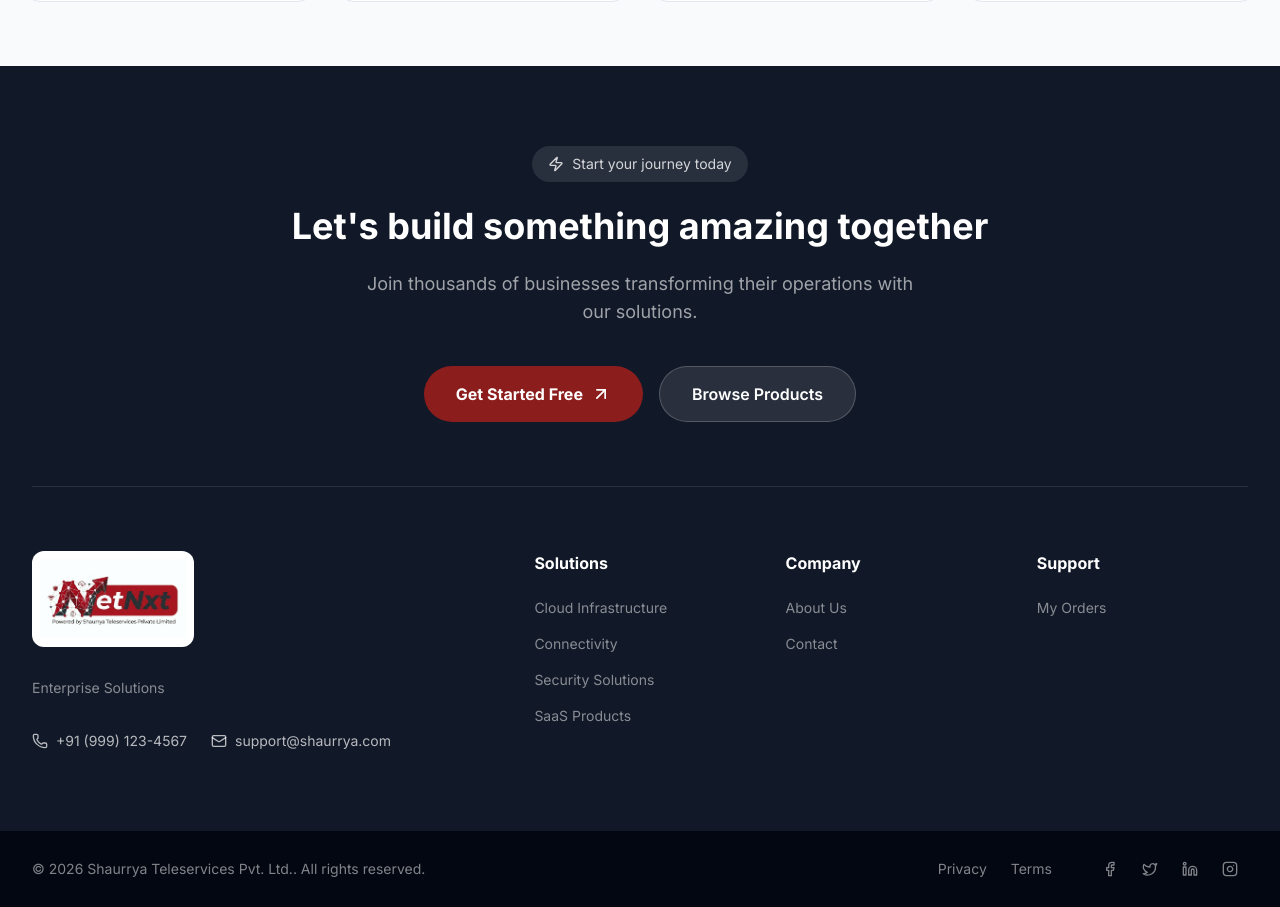
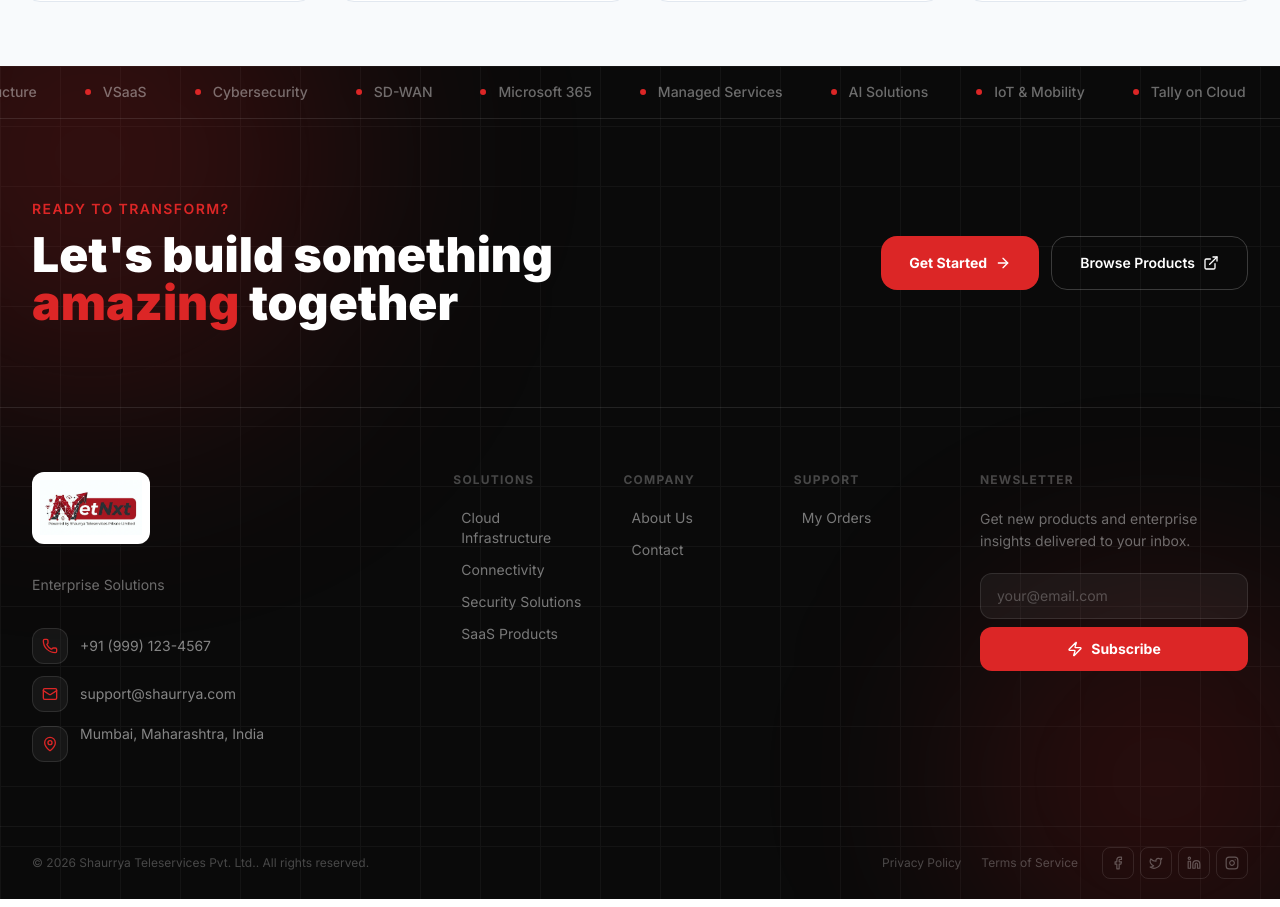
Before and after one commit to Tarushi0106/marketttplace, a Next.js app: page /heropage in a window 1280 px wide. Shown: the part 4057-4964 px from the top of the page. Built offline with nearby package versions, Linux system fonts and the light colour scheme; no server answers; the database is empty.

Commit message:
feat: redesign footer with marquee, CTA banner, grid background and red glow accents
Co-Authored-By: Claude Sonnet 4.6 <noreply@anthropic.com>

```diff
--- a/src/components/storefront/Footer.tsx
+++ b/src/components/storefront/Footer.tsx
@@ -2,20 +2,9 @@
 
 import { useState, useEffect } from "react";
 import Link from "next/link";
-import Image from "next/image";
 import {
-  Facebook,
-  Twitter,
-  Linkedin,
-  Instagram,
-  Mail,
-  Phone,
-  MapPin,
-  ArrowUpRight,
-  Zap,
-  Youtube,
-  Github,
-  LucideIcon,
+  Facebook, Twitter, Linkedin, Instagram, Mail, Phone, MapPin,
+  Zap, Youtube, Github, LucideIcon, ArrowRight, ExternalLink,
 } from "lucide-react";
 import { useSiteSettings } from "@/contexts/SiteSettingsContext";
 
@@ -28,272 +17,252 @@ interface MenuItem {
   isActive: boolean;
 }
 
-interface FooterMenu {
-  title: string;
-  items: MenuItem[];
-}
-
-// Default footer links if no menus configured
 const defaultFooterLinks = {
   solutions: [
-    { label: "Cloud Infrastructure", href: "/categories/cloud-services" },
-    { label: "Connectivity", href: "/categories/connectivity" },
-    { label: "Security Solutions", href: "/categories/security" },
-    { label: "SaaS Products", href: "/categories/saas-products" },
+    { label: "Cloud Infrastructure",  href: "/categories/cloud-services"  },
+    { label: "Connectivity",          href: "/categories/connectivity"     },
+    { label: "Security Solutions",    href: "/categories/security"         },
+    { label: "SaaS Products",         href: "/categories/saas-products"    },
   ],
   company: [
-    { label: "About Us", href: "/about" },
-    { label: "Contact", href: "/contact" },
+    { label: "About Us",  href: "/about"   },
+    { label: "Contact",   href: "/contact" },
   ],
   support: [
     { label: "My Orders", href: "/orders" },
   ],
 };
 
-// Social icon mapping
 const socialIconMap: Record<string, LucideIcon> = {
-  facebook: Facebook,
-  twitter: Twitter,
-  linkedin: Linkedin,
-  instagram: Instagram,
-  youtube: Youtube,
-  github: Github,
+  facebook: Facebook, twitter: Twitter, linkedin: Linkedin,
+  instagram: Instagram, youtube: Youtube, github: Github,
 };
 
 const defaultSocialLinks = [
-  { label: "Facebook", icon: "facebook", href: "#" },
-  { label: "Twitter", icon: "twitter", href: "#" },
-  { label: "LinkedIn", icon: "linkedin", href: "#" },
+  { label: "Facebook",  icon: "facebook",  href: "#" },
+  { label: "Twitter",   icon: "twitter",   href: "#" },
+  { label: "LinkedIn",  icon: "linkedin",  href: "#" },
   { label: "Instagram", icon: "instagram", href: "#" },
+];
+
+const marqueeItems = [
+  "Cloud Infrastructure", "VSaaS", "Cybersecurity", "SD-WAN",
+  "Microsoft 365", "Managed Services", "AI Solutions", "IoT & Mobility",
+  "Tally on Cloud", "Backup & Recovery", "Network Hardware", "Connectivity",
 ];
 
 export function Footer() {
   const settings = useSiteSettings();
   const [solutionsLinks, setSolutionsLinks] = useState<MenuItem[]>([]);
-  const [companyLinks, setCompanyLinks] = useState<MenuItem[]>([]);
-  const [supportLinks, setSupportLinks] = useState<MenuItem[]>([]);
-  const [socialLinks, setSocialLinks] = useState<MenuItem[]>([]);
+  const [companyLinks,   setCompanyLinks]   = useState<MenuItem[]>([]);
+  const [supportLinks,   setSupportLinks]   = useState<MenuItem[]>([]);
+  const [socialLinks,    setSocialLinks]    = useState<MenuItem[]>([]);
+  const [email,          setEmail]          = useState("");
+  const [subscribed,     setSubscribed]     = useState(false);
 
-  // Fetch footer menus
   useEffect(() => {
     async function fetchFooterMenus() {
       try {
-        // Fetch all menus in parallel
-        const [solutionsRes, companyRes, supportRes, socialRes] = await Promise.all([
+        const [s, c, su, so] = await Promise.all([
           fetch("/api/menus?location=footer_solutions").then(r => r.json()).catch(() => null),
           fetch("/api/menus?location=footer_company").then(r => r.json()).catch(() => null),
           fetch("/api/menus?location=footer_support").then(r => r.json()).catch(() => null),
           fetch("/api/menus?location=footer_social").then(r => r.json()).catch(() => null),
         ]);
-
-        // Set solutions links
-        if (solutionsRes?.data?.items?.length > 0) {
-          setSolutionsLinks(solutionsRes.data.items);
-        } else {
+        setSolutionsLinks(s?.data?.items?.length  > 0 ? s.data.items  : defaultFooterLinks.solutions as MenuItem[]);
+        setCompanyLinks(c?.data?.items?.length    > 0 ? c.data.items  : defaultFooterLinks.company   as MenuItem[]);
+        setSupportLinks(su?.data?.items?.length   > 0 ? su.data.items : defaultFooterLinks.support   as MenuItem[]);
+        setSocialLinks(so?.data?.items?.length    > 0 ? so.data.items : defaultSocialLinks            as MenuItem[]);
+      } catch {
         setSolutionsLinks(defaultFooterLinks.solutions as MenuItem[]);
-        }
-
-        // Set company links
-        if (companyRes?.data?.items?.length > 0) {
-          setCompanyLinks(companyRes.data.items);
-        } else {
-          setCompanyLinks(defaultFooterLinks.company as MenuItem[]);
-        }
-
-        // Set support links
-        if (supportRes?.data?.items?.length > 0) {
-          setSupportLinks(supportRes.data.items);
-        } else {
-          setSupportLinks(defaultFooterLinks.support as MenuItem[]);
-        }
-
-        // Set social links
-        if (socialRes?.data?.items?.length > 0) {
-          setSocialLinks(socialRes.data.items);
-        } else {
-          setSocialLinks(defaultSocialLinks as MenuItem[]);
-        }
-      } catch (error) {
-        console.error("Failed to fetch footer menus:", error);
-        // Use defaults on error
-        setSolutionsLinks(defaultFooterLinks.solutions as MenuItem[]);
-        setCompanyLinks(defaultFooterLinks.company as MenuItem[]);
-        setSupportLinks(defaultFooterLinks.support as MenuItem[]);
-        setSocialLinks(defaultSocialLinks as MenuItem[]);
+        setCompanyLinks(defaultFooterLinks.company     as MenuItem[]);
+        setSupportLinks(defaultFooterLinks.support     as MenuItem[]);
+        setSocialLinks(defaultSocialLinks              as MenuItem[]);
       }
     }
-
     fetchFooterMenus();
   }, []);
-
-  const DefaultLogo = () => (
-    <div className="inline-block bg-white rounded-xl p-2">
-      <img
-        src="/image.png"
-        alt="NetNxt – Powered by Shaurrya Teleservices"
-        className="h-20 w-auto object-contain"
-      />
-    </div>
-  );
 
   const address = [settings.city, settings.state, settings.country].filter(Boolean).join(", ") || settings.address;
 
   return (
-    <footer className="relative">
-      {/* Main Footer */}
-      <div className="bg-gray-900">
-        <div className="container mx-auto px-4 md:px-6 lg:px-8 py-20">
-          {/* Top Section - Big CTA */}
-          <div className="text-center mb-16">
-            <div className="inline-flex items-center gap-2 px-4 py-2 bg-white/10 rounded-full text-white/80 text-sm mb-6">
-              <Zap className="h-4 w-4" />
-              <span>Start your journey today</span>
+    <footer className="relative overflow-hidden bg-[#0A0A0A]">
+
+      {/* ── Decorative background ── */}
+      <div className="absolute inset-0 pointer-events-none">
+        {/* Grid lines */}
+        <div className="absolute inset-0 opacity-[0.04]"
+          style={{ backgroundImage: "linear-gradient(#fff 1px,transparent 1px),linear-gradient(90deg,#fff 1px,transparent 1px)", backgroundSize: "60px 60px" }} />
+        {/* Red glow top-left */}
+        <div className="absolute -top-40 -left-40 w-[500px] h-[500px] rounded-full bg-[#DC2626]/20 blur-[120px]" />
+        {/* Red glow bottom-right */}
+        <div className="absolute -bottom-20 -right-20 w-[400px] h-[400px] rounded-full bg-[#DC2626]/15 blur-[100px]" />
       </div>
-            <h2 className="text-3xl md:text-4xl font-bold text-white max-w-3xl mx-auto leading-tight">
-              Let's build something amazing together
+
+      {/* ── Marquee strip ── */}
+      <div className="relative border-b border-white/10 py-4 overflow-hidden">
+        <div className="flex animate-marquee whitespace-nowrap gap-0">
+          {[...marqueeItems, ...marqueeItems].map((item, i) => (
+            <span key={i} className="inline-flex items-center gap-3 px-6 text-sm font-medium text-white/40">
+              <span className="w-1.5 h-1.5 rounded-full bg-[#DC2626] flex-shrink-0" />
+              {item}
+            </span>
+          ))}
+        </div>
+      </div>
+
+      {/* ── CTA Banner ── */}
+      <div className="relative border-b border-white/10">
+        <div className="container mx-auto px-4 md:px-6 lg:px-8 py-16 md:py-20">
+          <div className="flex flex-col md:flex-row items-center justify-between gap-8">
+            <div>
+              <p className="text-[#DC2626] text-sm font-semibold uppercase tracking-widest mb-3">Ready to transform?</p>
+              <h2 className="text-3xl md:text-5xl font-black text-white leading-tight max-w-xl">
+                Let's build something <span className="text-[#DC2626]">amazing</span> together
               </h2>
-            <p className="mt-6 text-lg text-white/60 max-w-xl mx-auto">
-              Join thousands of businesses transforming their operations with our solutions.
-            </p>
-            <div className="mt-10 flex flex-col sm:flex-row items-center justify-center gap-4">
-              <Link
-                href="/contact"
-                className="h-14 px-8 bg-[#8B1D1D] text-white font-bold rounded-full flex items-center gap-2 hover:bg-[#7A1919] transition-all hover:scale-105"
-              >
-                Get Started Free
-                <ArrowUpRight className="h-5 w-5" />
+            </div>
+            <div className="flex flex-col sm:flex-row gap-3 flex-shrink-0">
+              <Link href="/contact"
+                className="inline-flex items-center gap-2 px-7 py-4 bg-[#DC2626] hover:bg-[#b91c1c] text-white font-bold rounded-2xl transition-all hover:scale-105 text-sm">
+                Get Started
+                <ArrowRight className="h-4 w-4" />
               </Link>
-              <Link
-                href="/products"
-                className="h-14 px-8 bg-white/10 text-white font-semibold rounded-full flex items-center gap-2 border border-white/20 hover:bg-white/20 transition-all"
-              >
+              <Link href="/products"
+                className="inline-flex items-center gap-2 px-7 py-4 border border-white/20 hover:border-white/40 text-white font-semibold rounded-2xl transition-all text-sm hover:bg-white/5">
                 Browse Products
+                <ExternalLink className="h-4 w-4" />
               </Link>
             </div>
           </div>
+        </div>
+      </div>
 
-          {/* Divider */}
-          <div className="h-px bg-white/10 mb-16" />
+      {/* ── Main content ── */}
+      <div className="relative container mx-auto px-4 md:px-6 lg:px-8 py-16">
+        <div className="grid grid-cols-1 lg:grid-cols-12 gap-12">
 
-          {/* Links Grid */}
-          <div className="grid grid-cols-2 md:grid-cols-4 lg:grid-cols-5 gap-10">
-            {/* Brand */}
-            <div className="col-span-2 md:col-span-4 lg:col-span-2">
+          {/* Brand col */}
+          <div className="lg:col-span-4">
             <Link href="/">
-              <div className="inline-block bg-white rounded-xl p-2 hover:opacity-90 transition-opacity">
-                <img
-                  src="/image.png"
-                  alt="NetNxt – Powered by Shaurrya Teleservices"
-                  className="h-20 w-auto object-contain"
-                />
+              <div className="inline-block bg-white rounded-xl p-2 hover:opacity-90 transition-opacity mb-6">
+                <img src="/image.png" alt="NetNxt" className="h-14 w-auto object-contain" />
               </div>
             </Link>
-              <p className="mt-6 text-white/50 text-sm leading-relaxed max-w-xs">
+            <p className="text-white/40 text-sm leading-relaxed mb-8 max-w-xs">
               {settings.footerTagline || settings.siteTagline || "Enterprise-grade solutions for modern businesses. Trusted worldwide."}
             </p>
 
             {/* Contact */}
-              <div className="mt-8 flex flex-wrap gap-6">
+            <div className="space-y-3">
               {settings.phone && (
-                  <a href={`tel:${settings.phone}`} className="flex items-center gap-2 text-white/70 hover:text-white text-sm transition-colors">
-                    <Phone className="h-4 w-4" />
+                <a href={`tel:${settings.phone}`}
+                  className="flex items-center gap-3 text-sm text-white/50 hover:text-white transition-colors group">
+                  <span className="w-9 h-9 rounded-xl bg-white/5 border border-white/10 group-hover:border-[#DC2626] group-hover:bg-[#DC2626]/10 flex items-center justify-center transition-all flex-shrink-0">
+                    <Phone className="h-4 w-4 text-[#DC2626]" />
+                  </span>
                   {settings.phone}
                 </a>
               )}
               {settings.email && (
-                  <a href={`mailto:${settings.email}`} className="flex items-center gap-2 text-white/70 hover:text-white text-sm transition-colors">
-                    <Mail className="h-4 w-4" />
+                <a href={`mailto:${settings.email}`}
+                  className="flex items-center gap-3 text-sm text-white/50 hover:text-white transition-colors group">
+                  <span className="w-9 h-9 rounded-xl bg-white/5 border border-white/10 group-hover:border-[#DC2626] group-hover:bg-[#DC2626]/10 flex items-center justify-center transition-all flex-shrink-0">
+                    <Mail className="h-4 w-4 text-[#DC2626]" />
+                  </span>
                   {settings.email}
                 </a>
+              )}
+              {address && (
+                <div className="flex items-start gap-3 text-sm text-white/50">
+                  <span className="w-9 h-9 rounded-xl bg-white/5 border border-white/10 flex items-center justify-center flex-shrink-0 mt-0.5">
+                    <MapPin className="h-4 w-4 text-[#DC2626]" />
+                  </span>
+                  {address}
+                </div>
               )}
             </div>
           </div>
 
-            {/* Solutions */}
-            <div>
-              <h4 className="font-bold text-white mb-5">Solutions</h4>
+          {/* Nav cols */}
+          <div className="lg:col-span-5 grid grid-cols-3 gap-8">
+            {[
+              { title: "Solutions", links: solutionsLinks },
+              { title: "Company",   links: companyLinks   },
+              { title: "Support",   links: supportLinks   },
+            ].map(({ title, links }) => (
+              <div key={title}>
+                <h4 className="text-xs font-bold text-white/25 uppercase tracking-widest mb-5">{title}</h4>
                 <ul className="space-y-3">
-                {solutionsLinks.map((link, index) => (
-                  <li key={link.id || index}>
-                    <Link
-                      href={link.href || "#"}
+                  {links.map((link, i) => (
+                    <li key={link.id || i}>
+                      <Link href={link.href || "#"}
                         target={link.target === "_blank" ? "_blank" : undefined}
-                      className="text-sm text-white/50 hover:text-white transition-colors"
-                    >
+                        className="text-sm text-white/45 hover:text-white transition-colors flex items-center gap-2 group">
+                        <span className="w-0 group-hover:w-2 h-px bg-[#DC2626] transition-all duration-200 flex-shrink-0" />
                         {link.label}
                       </Link>
                     </li>
                   ))}
                 </ul>
               </div>
-
-            {/* Company */}
-            <div>
-              <h4 className="font-bold text-white mb-5">Company</h4>
-              <ul className="space-y-3">
-                {companyLinks.map((link, index) => (
-                  <li key={link.id || index}>
-                    <Link
-                      href={link.href || "#"}
-                      target={link.target === "_blank" ? "_blank" : undefined}
-                      className="text-sm text-white/50 hover:text-white transition-colors"
-                    >
-                      {link.label}
-                    </Link>
-                  </li>
             ))}
-              </ul>
           </div>
 
-            {/* Support */}
-            <div>
-              <h4 className="font-bold text-white mb-5">Support</h4>
-              <ul className="space-y-3">
-                {supportLinks.map((link, index) => (
-                  <li key={link.id || index}>
-                    <Link
-                      href={link.href || "#"}
-                      target={link.target === "_blank" ? "_blank" : undefined}
-                      className="text-sm text-white/50 hover:text-white transition-colors"
+          {/* Newsletter col */}
+          <div className="lg:col-span-3">
+            <h4 className="text-xs font-bold text-white/25 uppercase tracking-widest mb-5">Newsletter</h4>
+            <p className="text-sm text-white/40 mb-5 leading-relaxed">
+              Get new products and enterprise insights delivered to your inbox.
+            </p>
+            {subscribed ? (
+              <div className="flex items-center gap-2 text-green-400 text-sm font-medium py-3">
+                <div className="w-5 h-5 rounded-full bg-green-400/20 flex items-center justify-center text-xs">✓</div>
+                You're subscribed — thanks!
+              </div>
+            ) : (
+              <div className="space-y-2">
+                <input
+                  type="email"
+                  placeholder="your@email.com"
+                  value={email}
+                  onChange={(e) => setEmail(e.target.value)}
+                  className="w-full bg-white/5 border border-white/10 focus:border-[#DC2626] rounded-xl px-4 py-3 text-sm text-white placeholder-white/25 outline-none transition-colors"
+                />
+                <button
+                  onClick={() => { if (email) setSubscribed(true); }}
+                  className="w-full py-3 bg-[#DC2626] hover:bg-[#b91c1c] text-white text-sm font-bold rounded-xl flex items-center justify-center gap-2 transition-colors"
                 >
-                      {link.label}
-                    </Link>
-                  </li>
-                ))}
-              </ul>
+                  <Zap className="h-4 w-4" />
+                  Subscribe
+                </button>
               </div>
+            )}
           </div>
         </div>
       </div>
 
-      {/* Bottom Bar */}
-      <div className="bg-gray-950">
+      {/* ── Bottom bar ── */}
+      <div className="relative border-t border-white/5">
         <div className="container mx-auto px-4 md:px-6 lg:px-8 py-5">
           <div className="flex flex-col md:flex-row items-center justify-between gap-4">
-            <p className="text-sm text-white/50">
+            <p className="text-xs text-white/25">
               {settings.footerCopyright
                 ? settings.footerCopyright.replace("{year}", new Date().getFullYear().toString())
                 : `© ${new Date().getFullYear()} ${settings.legalName || settings.name}. All rights reserved.`}
             </p>
-
-            <div className="flex items-center gap-6">
-              <Link href="/privacy" className="text-sm text-white/50 hover:text-white transition-colors">Privacy</Link>
-              <Link href="/terms" className="text-sm text-white/50 hover:text-white transition-colors">Terms</Link>
-
-              {/* social */}
-              <div className="flex items-center gap-1 ml-4">
-                {socialLinks.map((social, index) => {
-                  const IconComponent = social.icon ? socialIconMap[social.icon.toLowerCase()] : null;
-                  if (!IconComponent) return null;
+            <div className="flex items-center gap-5">
+              <Link href="/privacy" className="text-xs text-white/25 hover:text-white/60 transition-colors">Privacy Policy</Link>
+              <Link href="/terms"   className="text-xs text-white/25 hover:text-white/60 transition-colors">Terms of Service</Link>
+              <div className="flex items-center gap-1.5 ml-1">
+                {socialLinks.map((social, i) => {
+                  const Icon = social.icon ? socialIconMap[social.icon.toLowerCase()] : null;
+                  if (!Icon) return null;
                   return (
-                    <a
-                      key={social.id || index}
-                      href={social.href || "#"}
+                    <a key={social.id || i} href={social.href || "#"}
                       target={social.target === "_blank" ? "_blank" : undefined}
-                      className="w-9 h-9 rounded-full hover:bg-white/10 flex items-center justify-center text-white/50 hover:text-white transition-all"
                       aria-label={social.label}
-                    >
-                      <IconComponent className="h-4 w-4" />
+                      className="w-8 h-8 rounded-lg border border-white/10 hover:border-[#DC2626] hover:bg-[#DC2626]/10 flex items-center justify-center text-white/30 hover:text-white transition-all">
+                      <Icon className="h-3.5 w-3.5" />
                     </a>
                   );
                 })}
@@ -302,6 +271,12 @@ export function Footer() {
           </div>
         </div>
       </div>
+
+      {/* Marquee keyframe */}
+      <style jsx>{`
+        @keyframes marquee { from { transform: translateX(0) } to { transform: translateX(-50%) } }
+        .animate-marquee { animation: marquee 30s linear infinite; }
+      `}</style>
     </footer>
   );
 }
```
Lines whose indentation alone changed are shown as unchanged.
